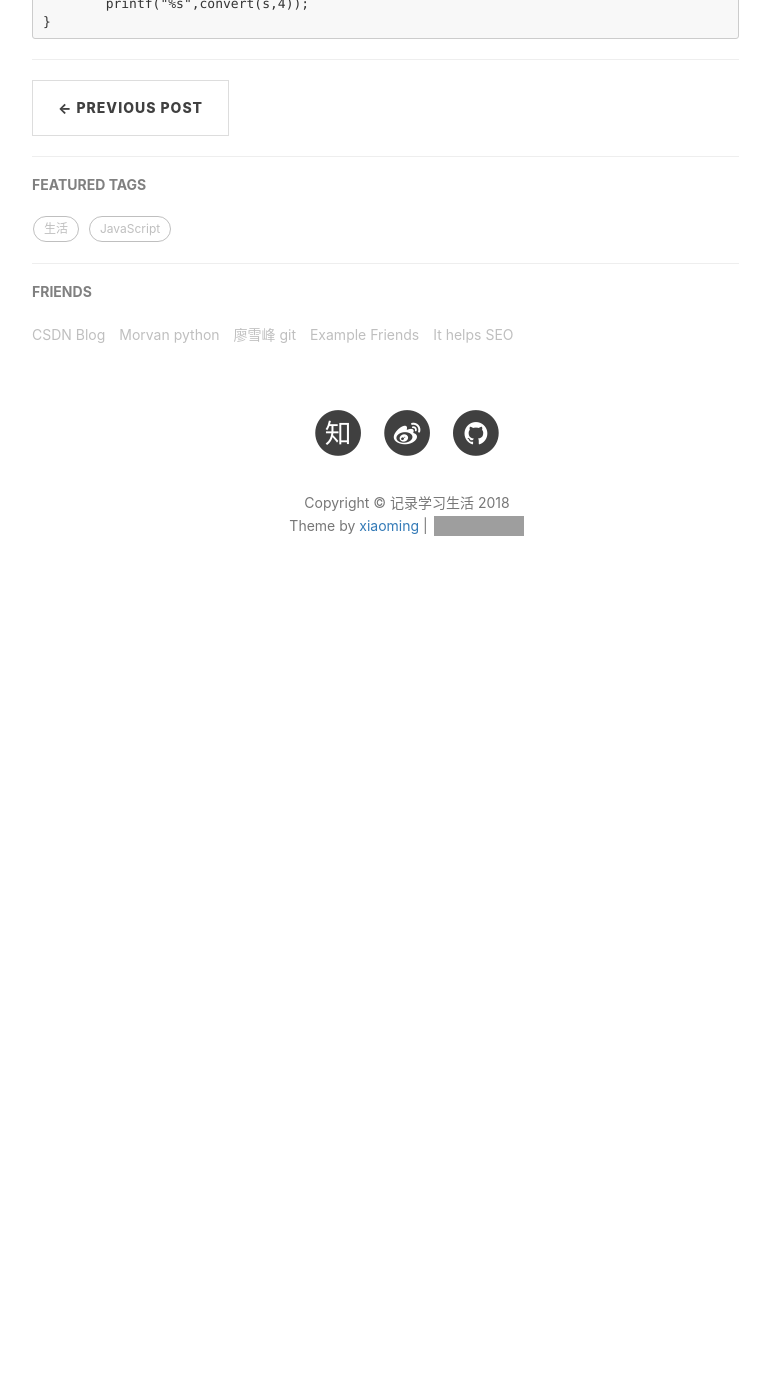
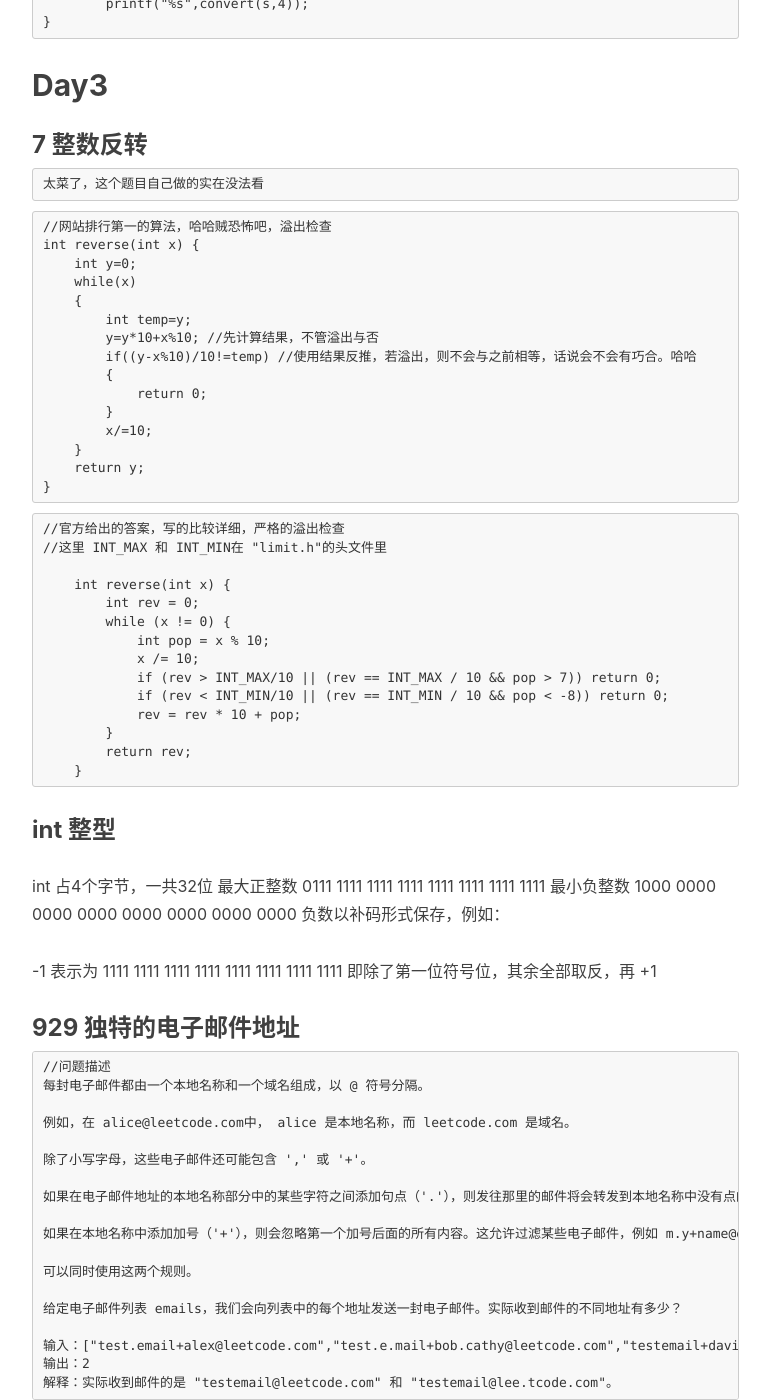
Before and after one commit to zzllover/zzllover.github.io, a Jekyll site: the page built from _posts/2018-11-04-leet-code.md, in a window 1280 px wide and 1400 px high, scrolled down 4991 px. Shown: the whole window, without its empty margins (233-1003 px from the left). Built offline with Jekyll 4.4.1, drawn with Linux system fonts in a browser that asks for light colours; nearby versions of some CDN libraries; comment, search, counter and statistics services are not loaded; before the commit the page ends 5621 px from its top, so only the background shows below that; some of the changed text lies outside the part shown; grey boxes are pictures that could not be loaded.

Commit message:
今天的三题，效率好低啊

````diff
--- a/_posts/2018-11-04-leet-code.md
+++ b/_posts/2018-11-04-leet-code.md
@@ -242,3 +242,148 @@ int main(){
 	printf("%s",convert(s,4));
 }
 ```
+
+## Day3
+
+### 7 整数反转
+
+    太菜了，这个题目自己做的实在没法看
+
+```C
+//网站排行第一的算法，哈哈贼恐怖吧，溢出检查
+int reverse(int x) {
+    int y=0;
+    while(x)
+    {
+        int temp=y;
+        y=y*10+x%10; //先计算结果，不管溢出与否
+        if((y-x%10)/10!=temp) //使用结果反推，若溢出，则不会与之前相等，话说会不会有巧合。哈哈
+        {
+            return 0;
+        }
+        x/=10;
+    }
+    return y;
+}
+```
+
+```C
+//官方给出的答案，写的比较详细，严格的溢出检查
+//这里 INT_MAX 和 INT_MIN在 "limit.h"的头文件里
+
+    int reverse(int x) {
+        int rev = 0;
+        while (x != 0) {
+            int pop = x % 10;
+            x /= 10;
+            if (rev > INT_MAX/10 || (rev == INT_MAX / 10 && pop > 7)) return 0;
+            if (rev < INT_MIN/10 || (rev == INT_MIN / 10 && pop < -8)) return 0;
+            rev = rev * 10 + pop;
+        }
+        return rev;
+    }
+```
+
+### int 整型
+
+int 占4个字节，一共32位
+最大正整数 0111 1111 1111 1111 1111 1111 1111 1111
+最小负整数 1000 0000 0000 0000 0000 0000 0000 0000
+负数以补码形式保存，例如：
+
+-1 表示为  1111 1111 1111 1111 1111 1111 1111 1111
+即除了第一位符号位，其余全部取反，再 +1
+
+### 929 独特的电子邮件地址
+
+```C
+//问题描述
+每封电子邮件都由一个本地名称和一个域名组成，以 @ 符号分隔。
+
+例如，在 alice@leetcode.com中， alice 是本地名称，而 leetcode.com 是域名。
+
+除了小写字母，这些电子邮件还可能包含 ',' 或 '+'。
+
+如果在电子邮件地址的本地名称部分中的某些字符之间添加句点（'.'），则发往那里的邮件将会转发到本地名称中没有点的同一地址。例如，"alice.z@leetcode.com” 和 “alicez@leetcode.com” 会转发到同一电子邮件地址。 （请注意，此规则不适用于域名。）
+
+如果在本地名称中添加加号（'+'），则会忽略第一个加号后面的所有内容。这允许过滤某些电子邮件，例如 m.y+name@email.com 将转发到 my@email.com。 （同样，此规则不适用于域名。）
+
+可以同时使用这两个规则。
+
+给定电子邮件列表 emails，我们会向列表中的每个地址发送一封电子邮件。实际收到邮件的不同地址有多少？
+
+输入：["test.email+alex@leetcode.com","test.e.mail+bob.cathy@leetcode.com","testemail+david@lee.tcode.com"]
+输出：2
+解释：实际收到邮件的是 "testemail@leetcode.com" 和 "testemail@lee.tcode.com"。
+```
+
+```C
+// 自己写的匹配分类算法，但是速度好慢
+int numUniqueEmails(char** emails, int emailsSize) {
+
+    char temp[100][100];
+    char str[100];
+    int num=0,i,j;
+    for(i=0;i<emailsSize;i++){
+    	int index=0,flag=0;
+    	for(j=0;j<strlen(emails[i]);j++){
+    			if(emails[i][j]=='+')flag = 1;
+    			if(emails[i][j]=='@')flag = 2;
+    			if(flag==0){
+    				if(emails[i][j]!='.')
+						str[index++] = emails[i][j];
+					else
+						continue;
+				}else if(flag==1){
+					continue;
+				}else{
+					str[index++] = emails[i][j];
+				}
+				str[index] = '\0';
+		}
+		//printf("%s \n",str);
+		for(j=0;j<num;j++){
+			if(strcmp(temp[j],str) == 0)break;
+		}
+		if(j==num){
+			strcpy(temp[num++],str);
+		}
+
+	}
+
+    return num;
+}
+int main(){
+	char **a = (char**)malloc(sizeof(char*)*10);
+	a[0] = "test.email+alex@leetcode.com";
+	a[1] = "test.e.mail+bob.cathy@leetcode.com";
+	a[2] = "testemail+david@lee.tcode.com";
+	int res =numUniqueEmails(a,3);
+	printf("%d",res);
+}
+```
+
+### 771 宝石与石头
+
+```C
+ 给定字符串J 代表石头中宝石的类型，和字符串 S代表你拥有的石头。 S 中每个字符代表了一种你拥有的石头的类型，你想知道你拥有的石头中有多少是宝石。
+
+J 中的字母不重复，J 和 S中的所有字符都是字母。字母区分大小写，因此"a"和"A"是不同类型的石头。
+输入: J = "aA", S = "aAAbbbb"
+输出: 3
+```
+
+```C
+//第一次提交超过100%，哈哈虽然很简单
+int numJewelsInStones(char* J, char* S) {
+    int count = 0,i,j;
+    int jlen = strlen(J);
+    int slen = strlen(S);
+    for(i=0;i<slen;i++){
+        for(j=0;j<jlen;j++){
+            if(S[i] == J[j]) {count++;break;}
+        }
+    }
+    return count;
+}
+```
````
